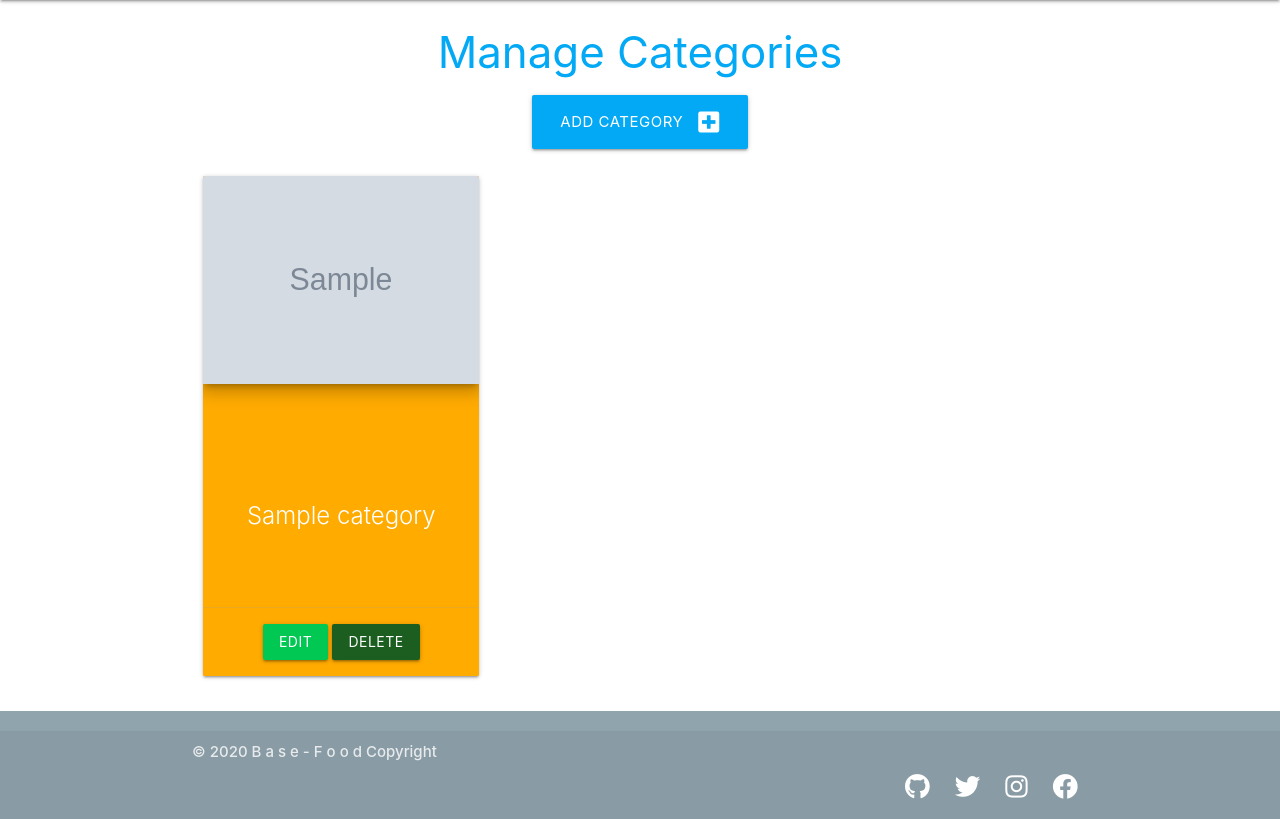
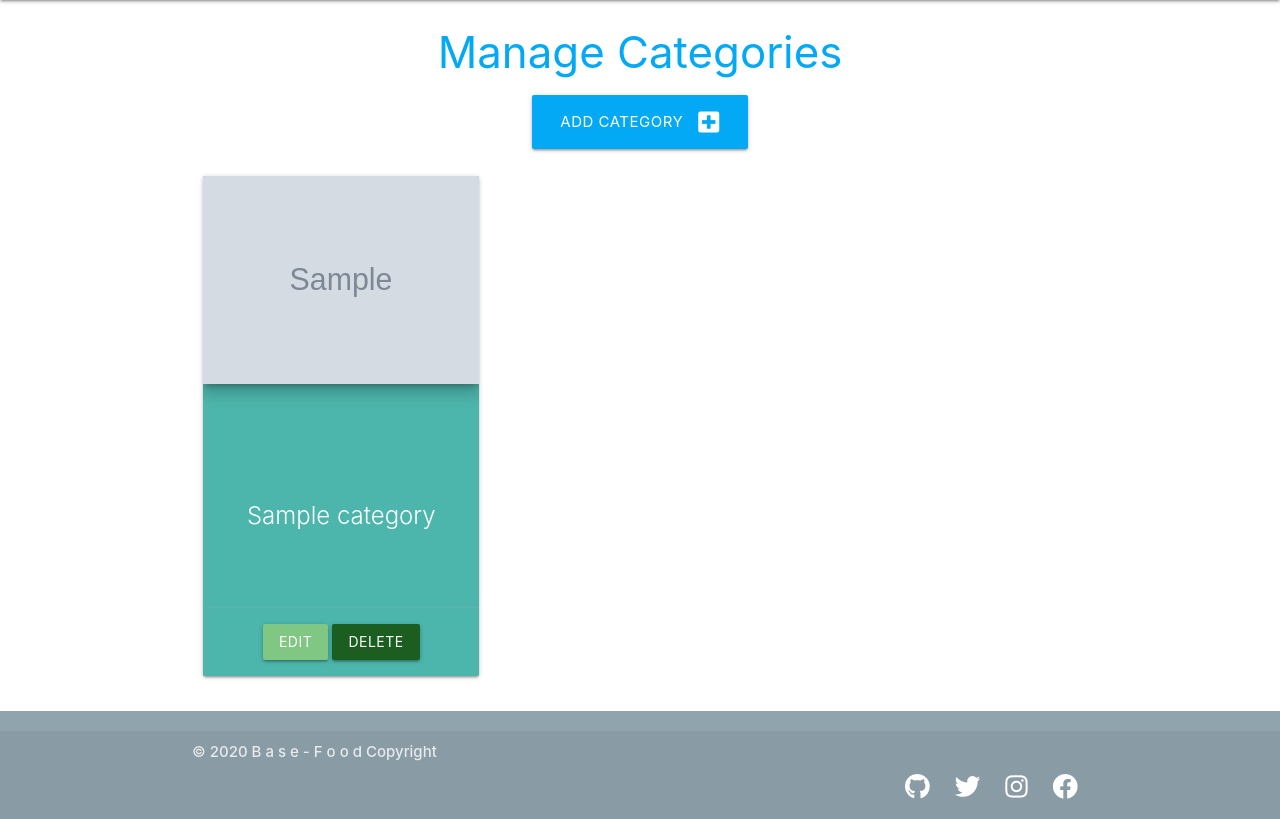
Before and after one commit to grisselfaura/Milestone-Third-Project-Data-Centric-Dev, a Flask app: page /get_categories in a window 1280 px wide. Shown: the part 64-883 px from the top of the page. Run offline with Flask 2, Linux system fonts and the light colour scheme; grey boxes marked "Sample" are stand-in pictures; a database or web service that is not in the repository returns one stand-in record (values such as "Sample title"); some libraries are stand-ins or nearby versions.

Commit message:
Updated color card categories

```diff
--- a/templates/categories.html
+++ b/templates/categories.html
@@ -14,15 +14,15 @@
     <div class="row">
         {% for category in categories %}
             <div class="col s12 m4">
-                <div class="card large amber accent-4 text-shadow center-align">
+                <div class="card large teal lighten-2 text-shadow center-align">
                     <div class="card-image">
-                        <img class="responsive-img z-depth-3" src="{{ category.category_image }}"> <!--SIZE NEEDS TO BE ADJUSTED -->
+                        <img class="responsive-img z-depth-3" src="{{ category.category_image }}">
                     </div>
                     <div class="card-content white-text reduce-size">
                         <span class="card-title">{{ category.category_name}}</span>
                     </div>
                     <div class="card-action">
-                        <a href="{{ url_for('edit_category', category_id=category._id) }}" class= "btn green accent-4">Edit</a>
+                        <a href="{{ url_for('edit_category', category_id=category._id) }}" class= "btn green lighten-2">Edit</a>
                         <!--Defensive Programming for Admin to reconfirm DELETE action (Similar approach from other students and materialize)-->
                         <a href="#delete_category" class= "btn green darken-4 modal-trigger">Delete</a>
                         <div id="delete_category" class="modal">
```
